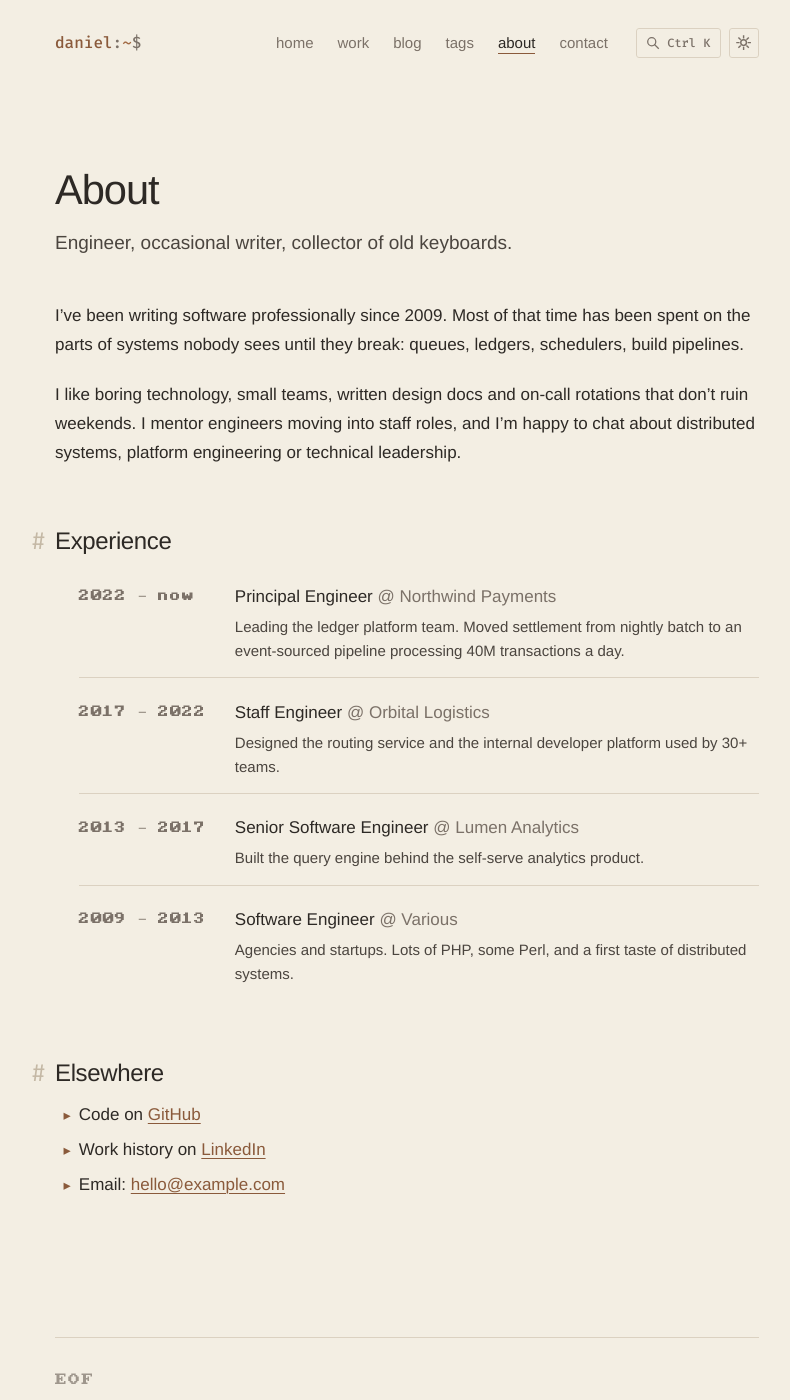
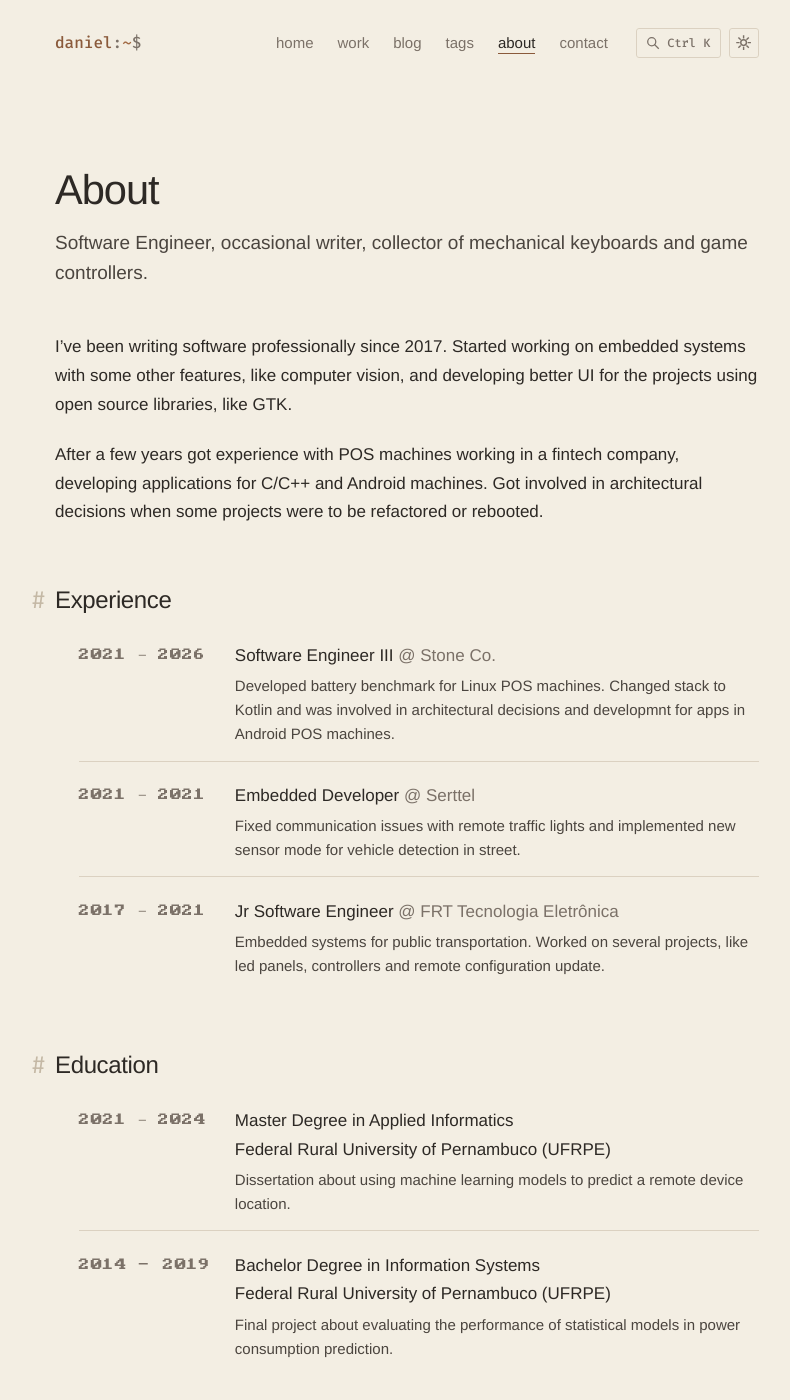
Before and after one commit to carvalhodj/carvalhodj.github.io, a Jekyll site: the page built from about.md, in a window 1280 px wide and 1400 px high. Shown: the whole window, without its empty margins (233-1023 px from the left). Built offline with Jekyll 4.4.1, drawn with Linux system fonts in a browser that asks for light colours; some web fonts are replaced; some of the changed text lies outside the part shown.

Commit message:
doc: update about page

```diff
--- a/_data/experience.yml
+++ b/_data/experience.yml
@@ -1,19 +1,14 @@
-- period: 2022 — now
-  role: Principal Engineer
-  company: Northwind Payments
-  summary: Leading the ledger platform team. Moved settlement from nightly batch to an event-sourced pipeline processing 40M transactions a day.
+- period: 2021 — 2026
+  role: Software Engineer III
+  company: Stone Co.
+  summary: Developed battery benchmark for Linux POS machines. Changed stack to Kotlin and was involved in architectural decisions and developmnt for apps in Android POS machines.
 
-- period: 2017 — 2022
-  role: Staff Engineer
-  company: Orbital Logistics
-  summary: Designed the routing service and the internal developer platform used by 30+ teams.
+- period: 2021 — 2021
+  role: Embedded Developer
+  company: Serttel
+  summary: Fixed communication issues with remote traffic lights and implemented new sensor mode for vehicle detection in street.
 
-- period: 2013 — 2017
-  role: Senior Software Engineer
-  company: Lumen Analytics
-  summary: Built the query engine behind the self-serve analytics product.
-
-- period: 2009 — 2013
-  role: Software Engineer
-  company: Various
-  summary: Agencies and startups. Lots of PHP, some Perl, and a first taste of distributed systems.
+- period: 2017 — 2021
+  role: Jr Software Engineer
+  company: FRT Tecnologia Eletrônica
+  summary: Embedded systems for public transportation. Worked on several projects, like led panels, controllers and remote configuration update.
--- a/about.md
+++ b/about.md
@@ -1,24 +1,23 @@
 ---
 title: About
-description: Engineer, occasional writer, collector of old keyboards.
+description: Software Engineer, occasional writer, collector of mechanical keyboards and game controllers.
 permalink: /about/
 ---
 
-I've been writing software professionally since 2009. Most of that time has
-been spent on the parts of systems nobody sees until they break: queues,
-ledgers, schedulers, build pipelines.
+I've been writing software professionally since 2017. Started working on embedded systems with some other features, like computer vision, and developing better UI for the projects using open source libraries, like GTK.
 
-I like boring technology, small teams, written design docs and on-call
-rotations that don't ruin weekends. I mentor engineers moving into staff
-roles, and I'm happy to chat about distributed systems, platform engineering
-or technical leadership.
+After a few years got experience with POS machines working in a fintech company, developing applications for C/C++ and Android machines. Got involved in architectural decisions when some projects were to be refactored or rebooted.
 
 ## Experience
 
 {% include experience.html %}
 
+## Education
+
+{% include education.html %}
+
 ## Elsewhere
 
-- Code on [GitHub](https://github.com/)
-- Work history on [LinkedIn](https://www.linkedin.com/)
-- Email: [hello@example.com](mailto:hello@example.com)
+- Code on [GitHub](https://github.com/carvalhodj) and [Codeberg](https://codeberg.org/carvalhodj)
+- Work history on [LinkedIn](https://www.linkedin.com/in/carvalhodj)
+- Email: [daniel@carvalho.io](mailto:daniel@carvalho.io)
```
